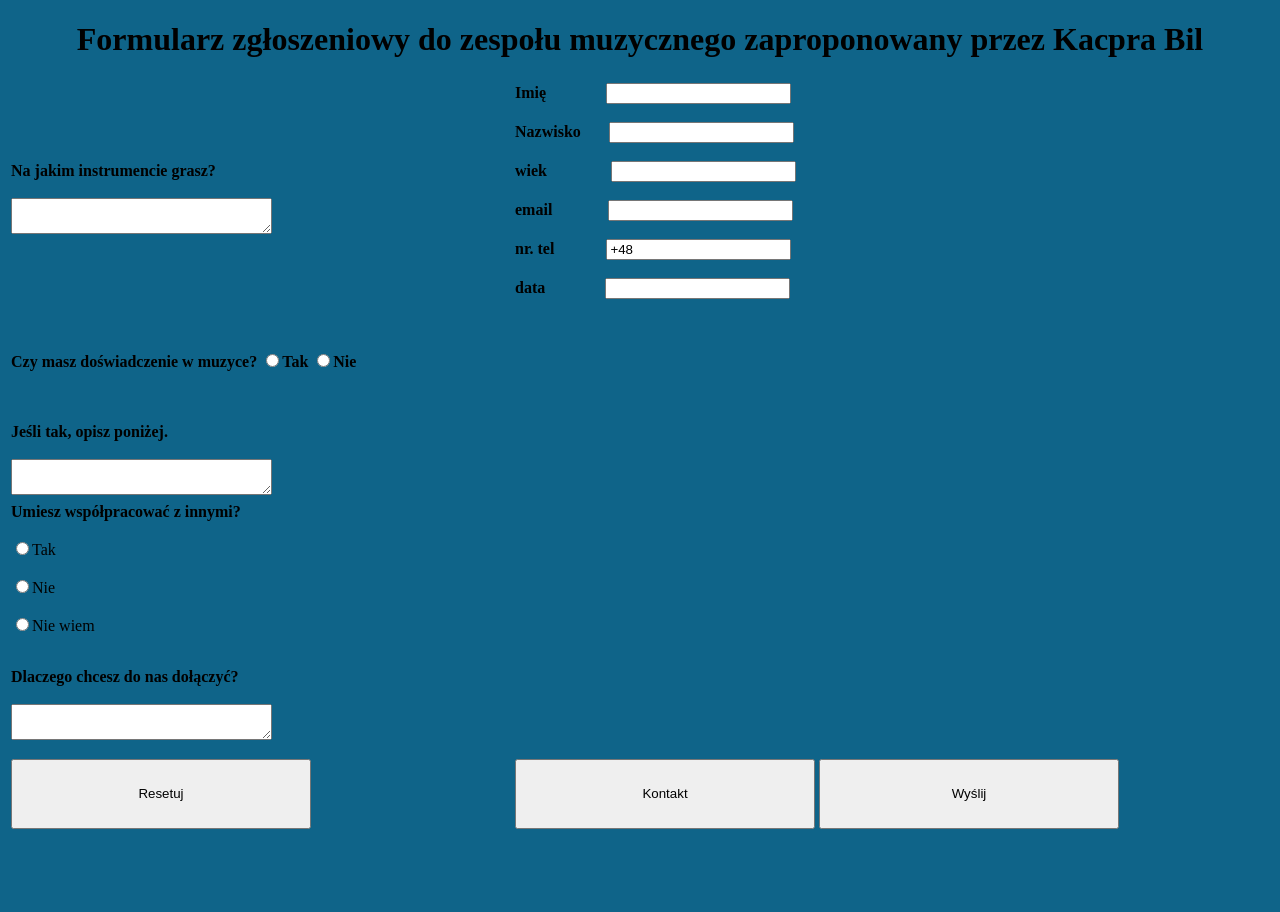
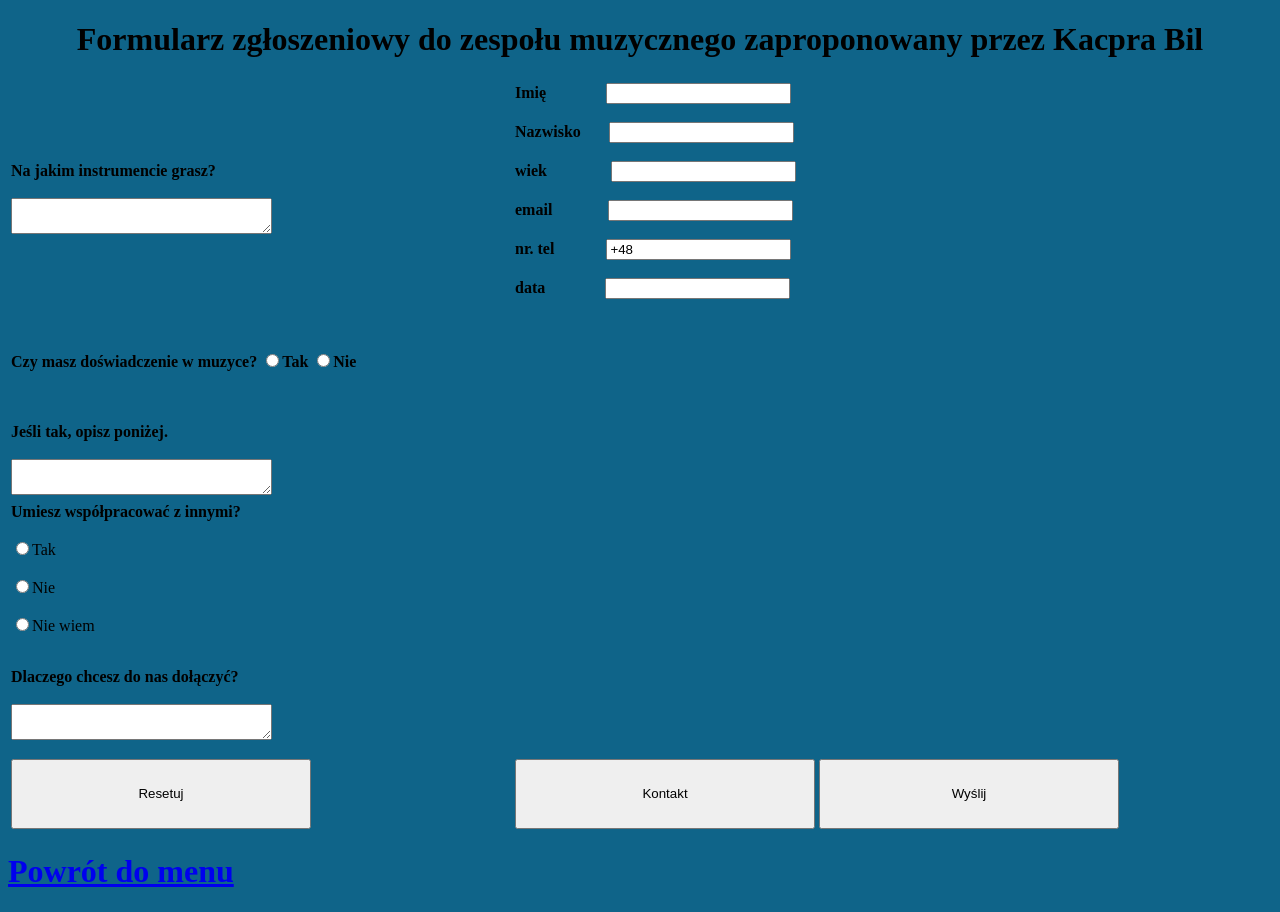
Before and after one commit to biluuee/prace, a plain HTML site: page formularz_bil.html in a window 1280 px wide. Before the commit the page ends 840 px from the top, so only its background shows below. Drawn offline with Linux system fonts and the light colour scheme.

Commit message:
Update formularz_bil.html

```diff
--- a/formularz_bil.html
+++ b/formularz_bil.html
@@ -78,5 +78,6 @@
 
     </table>
                 </form>
+            <A HREF="strona_menu.html"><h1>Powrót do menu</h1></A>
            </body>
     </html>
```
